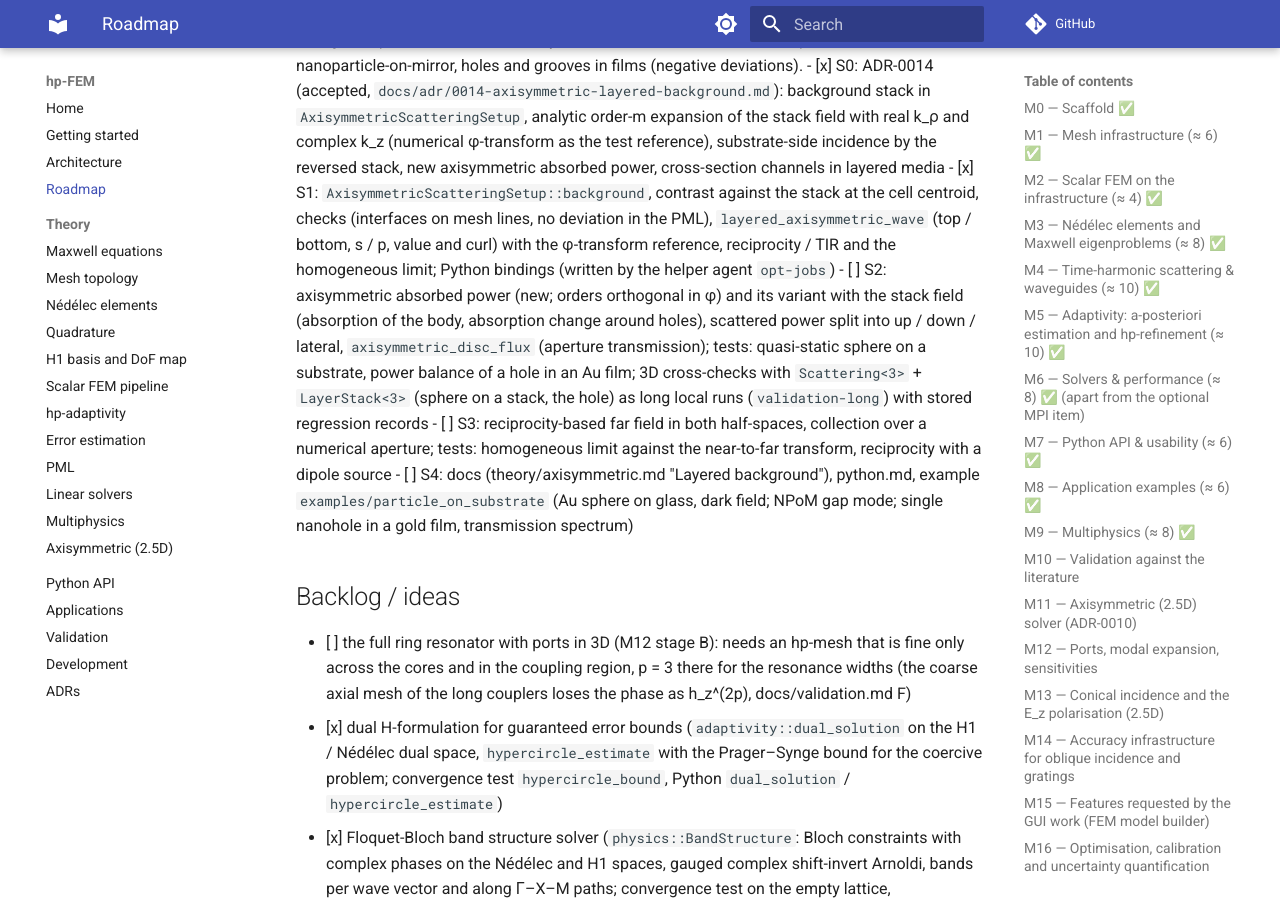
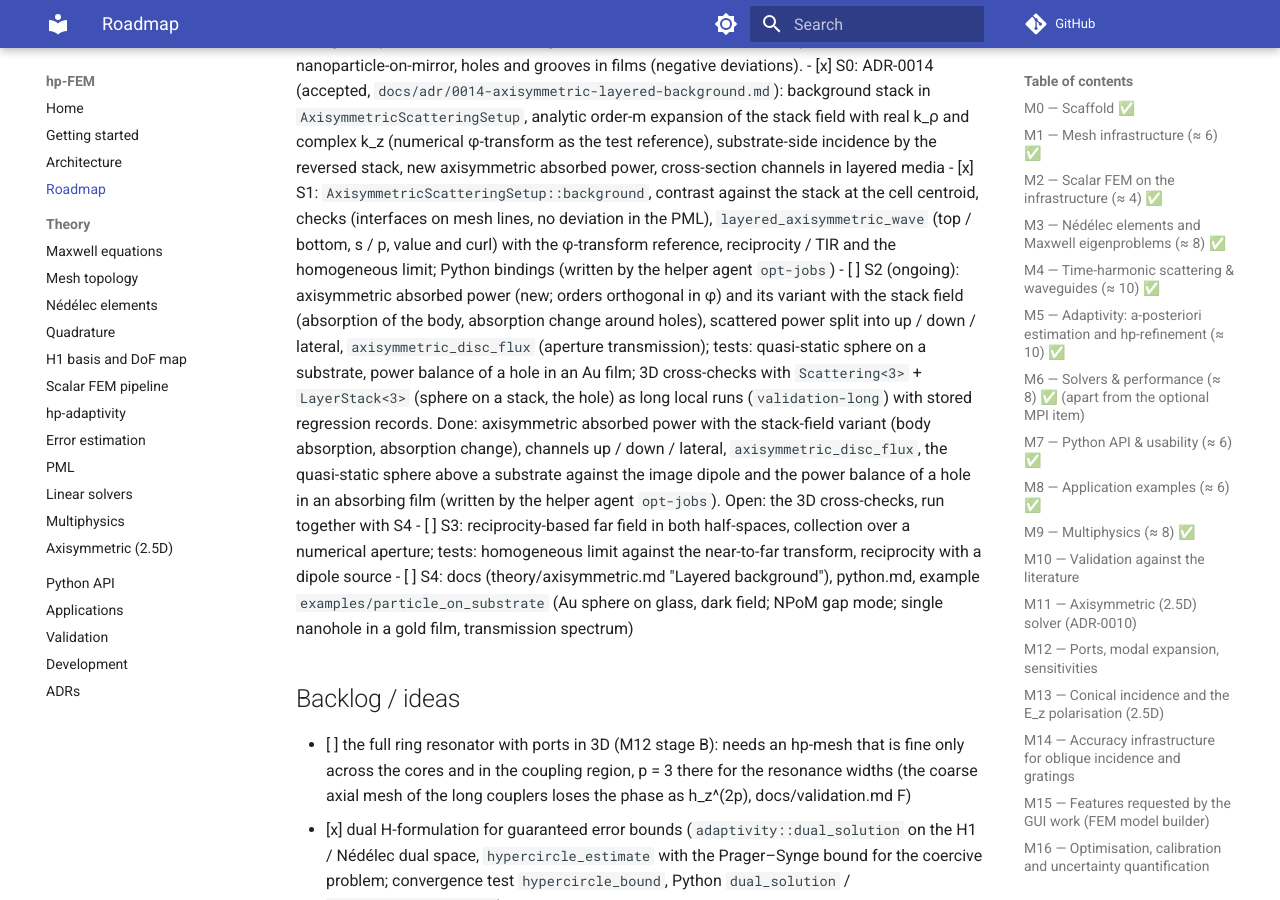
Before and after one commit to PhotonPower/hp-FEM, an MkDocs documentation site: the page built from docs/roadmap.md, in a window 1280 px wide and 900 px high, scrolled down 12672 px. Built offline with MkDocs 1.6.1 and Material for MkDocs 9.7.7, drawn with Linux system fonts in a browser that asks for light colours; comment, search, counter and statistics services are not loaded.

Commit message:
docs: M18 S2 part a changelog and roadmap status
Co-Authored-By: Claude Opus 5.5 <noreply@anthropic.com>

```diff
--- a/docs/roadmap.md
+++ b/docs/roadmap.md
@@ -478,12 +478,15 @@ particles on substrates, nanoparticle-on-mirror, holes and grooves in films (neg
   centroid, checks (interfaces on mesh lines, no deviation in the PML), `layered_axisymmetric_wave`
   (top / bottom, s / p, value and curl) with the φ-transform reference, reciprocity / TIR and the
   homogeneous limit; Python bindings (written by the helper agent `opt-jobs`)
-- [ ] S2: axisymmetric absorbed power (new; orders orthogonal in φ) and its variant with the
+- [ ] S2 (ongoing): axisymmetric absorbed power (new; orders orthogonal in φ) and its variant with the
   stack field (absorption of the body, absorption change around holes), scattered power split into
   up / down / lateral, `axisymmetric_disc_flux` (aperture transmission); tests: quasi-static sphere
   on a substrate, power balance of a hole in an Au film; 3D cross-checks with `Scattering<3>` +
   `LayerStack<3>` (sphere on a stack, the hole) as long local runs (`validation-long`) with stored
-  regression records
+  regression records. Done: axisymmetric absorbed power with the stack-field variant (body absorption, absorption
+  change), channels up / down / lateral, `axisymmetric_disc_flux`, the quasi-static sphere above
+  a substrate against the image dipole and the power balance of a hole in an absorbing film
+  (written by the helper agent `opt-jobs`). Open: the 3D cross-checks, run together with S4
 - [ ] S3: reciprocity-based far field in both half-spaces, collection over a numerical aperture;
   tests: homogeneous limit against the near-to-far transform, reciprocity with a dipole source
 - [ ] S4: docs (theory/axisymmetric.md "Layered background"), python.md, example
```
Also changed, not shown: CHANGELOG.md (+7 -0 lines).
